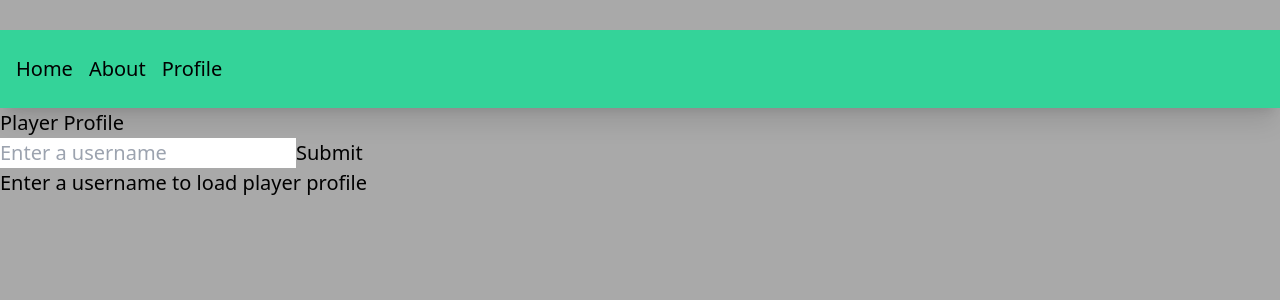
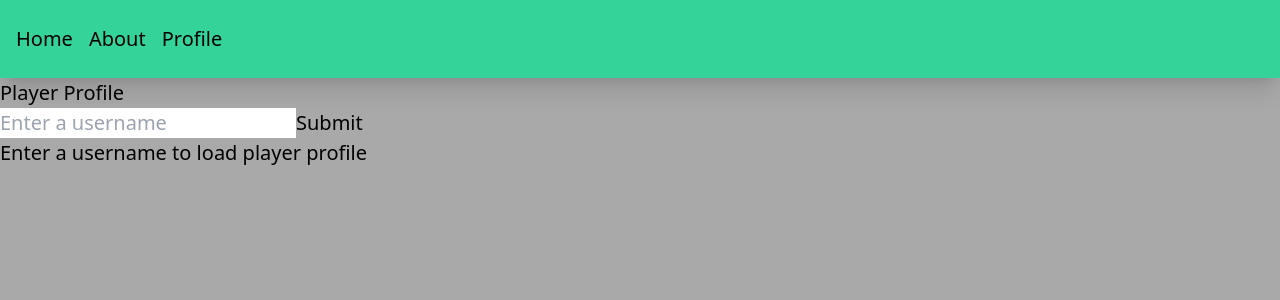
Before and after one commit to dreymoreau/chess-visualizer, a React (Vite) app: page /profile in a window 1280 px wide. Shown: the top 300 px of the page. Built offline with nearby package versions, Linux system fonts and the light colour scheme.

Commit message:
conditional rendering working for nav button

```diff
--- a/src/App.tsx
+++ b/src/App.tsx
@@ -1,10 +1,10 @@
 import React from 'react';
 import { BrowserRouter as Router, Route, Routes } from 'react-router-dom';
-import Navbar from './pages/NavBar';
+// import Navbar from './pages/NavBar';
 import HomePage from './pages/HomePage';
 import About from './pages/About';
 import Profile from './pages/Profile';
-// import TestNavbar from './pages/TestNavBar';
+import TestNavbar from './pages/TestNavBar';
 
 const App: React.FC = () => {
   const navLinks = [
@@ -15,7 +15,7 @@ const App: React.FC = () => {
 
   return (
     <Router>
-      <Navbar links={navLinks} />
+      <TestNavbar links={navLinks} />
       <Routes>
         <Route path="/" element={<HomePage />} />
         <Route path="/about" element={<About />} />
--- a/src/pages/TestNavBar.tsx
+++ b/src/pages/TestNavBar.tsx
@@ -1,4 +1,5 @@
 import React, { useState, useEffect } from 'react';
+import { Link } from 'react-router-dom';
 import '../index.css';
 
 // Define types for props
@@ -6,7 +7,7 @@ interface NavbarProps {
     links: { path: string; component: React.ComponentType<any>; label: string }[];
   }
 
-const TestNavbar: React.FC<NavbarProps> = () => {
+const TestNavbar: React.FC<NavbarProps> = ({links}) => {
   // State to track screen width
   const [windowWidth, setWindowWidth] = useState<number>(window.innerWidth);
 
@@ -29,7 +30,7 @@ const TestNavbar: React.FC<NavbarProps> = () => {
   const breakpoint = 768; // Change this to your desired breakpoint
 
   return (
-    <nav>
+    <nav className="bg-[#34d399] flex flex-col justify-between px-4 py-6 shadow-xl" >
       {/* Check if window width is less than the breakpoint to render the hamburger menu */}
       {windowWidth < breakpoint ? (
         <div className="hamburger-menu">
@@ -37,9 +38,15 @@ const TestNavbar: React.FC<NavbarProps> = () => {
         </div>
       ) : (
         /* Render other navbar elements */
-        <div className="other-navbar-elements">
-          {/* Other navbar content */}
-        </div>
+        <nav>
+        <ul className="flex" id="sidebar-menu">
+        {links.map((link, index) => (
+          <li key={index} className="mr-4">
+            <Link to={link.path}>{link.label}</Link>
+          </li>
+        ))}
+      </ul>
+    </nav>
       )}
     </nav>
   );
```
